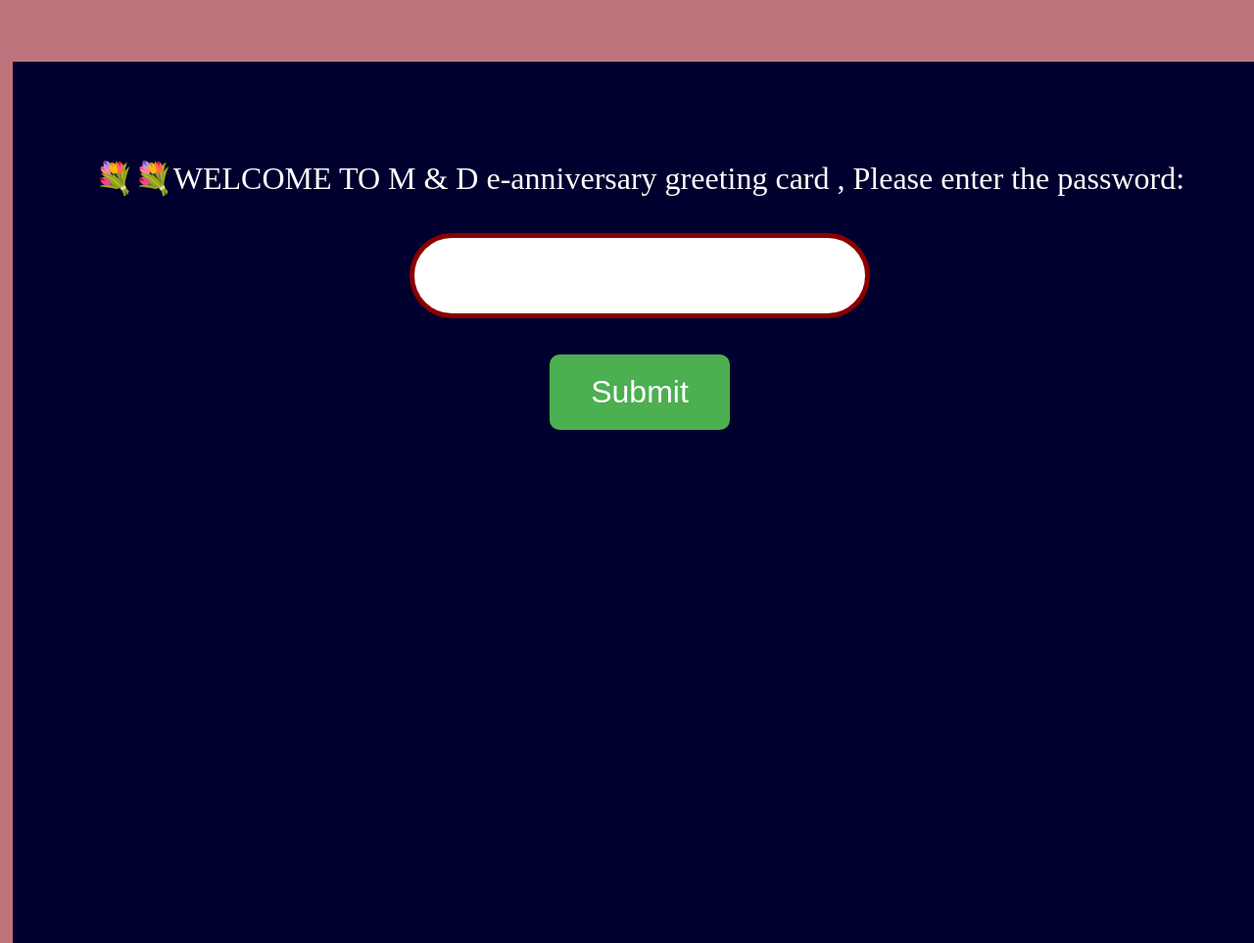
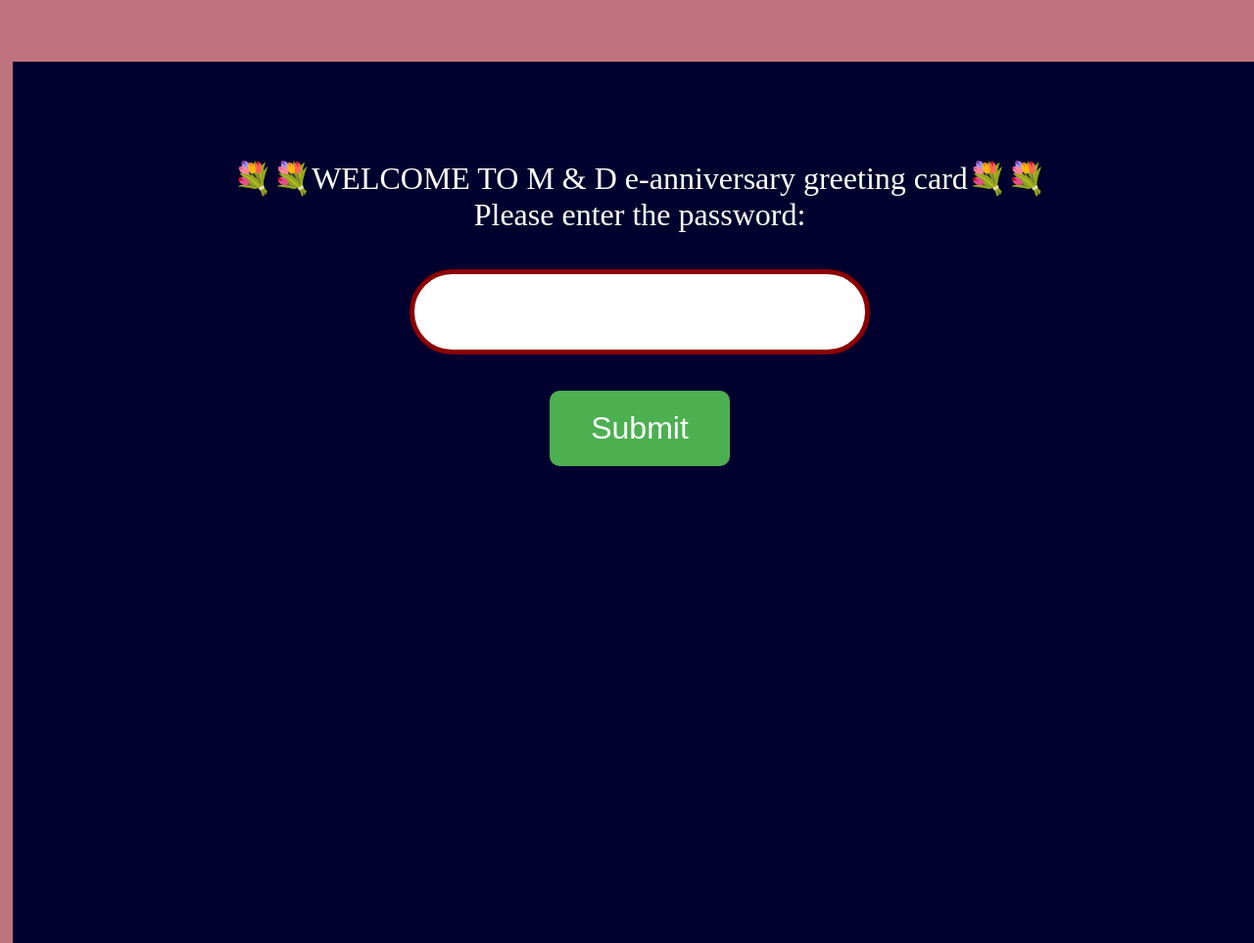
Before and after one commit to Riddhi1213/Anniversary, a plain HTML site: page index.html in a window 1280 px wide. Shown: the whole page at 98% size. Drawn offline with Linux system fonts and the light colour scheme.

Commit message:
Update index.html

```diff
--- a/index.html
+++ b/index.html
@@ -17,7 +17,7 @@
 </head>
 <body>
 <center>
-	<div id="passdiv" style="transition:all 2s ease-in-out;z-index:100;position: absolute; background-color:#00002e; width:100%; height:100%; color:white;font-size:2em; padding-top:100px;"><center>💐💐WELCOME TO M & D e-anniversary greeting card , Please enter the password:
+	<div id="passdiv" style="transition:all 2s ease-in-out;z-index:100;position: absolute; background-color:#00002e; width:100%; height:100%; color:white;font-size:2em; padding-top:100px;"><center>💐💐WELCOME TO M & D e-anniversary greeting card💐💐<br>Please enter the password:
 	<br> <br><input type="password" id="myPsw" name="psw" title="enter password" style="padding: 20px 20px;border-radius: 50px;border: 5px solid darkred;color:purple ;font-size:1em;"><br><br>
  	<button type="button" onclick="checkpass()" style="background-color: #4CAF50;border-radius: 10px; /* Green */
   	border: none;
```
